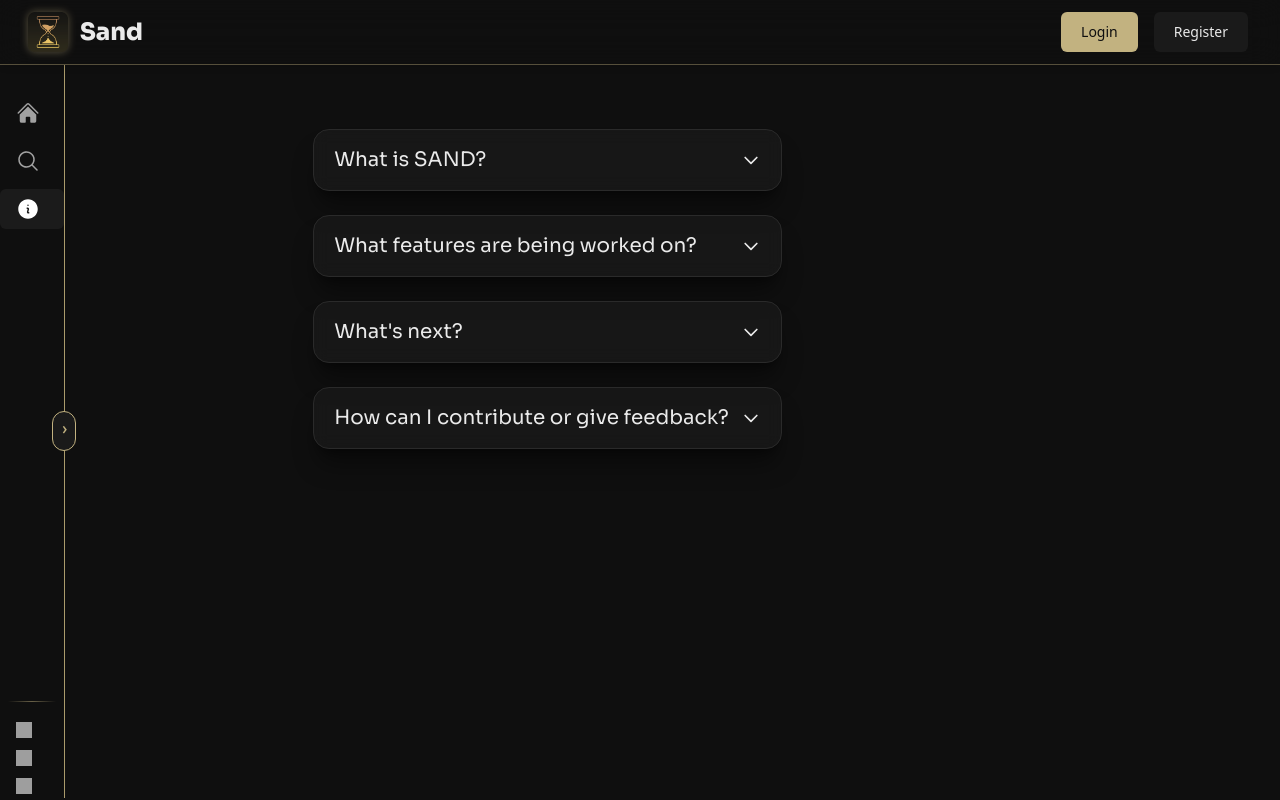
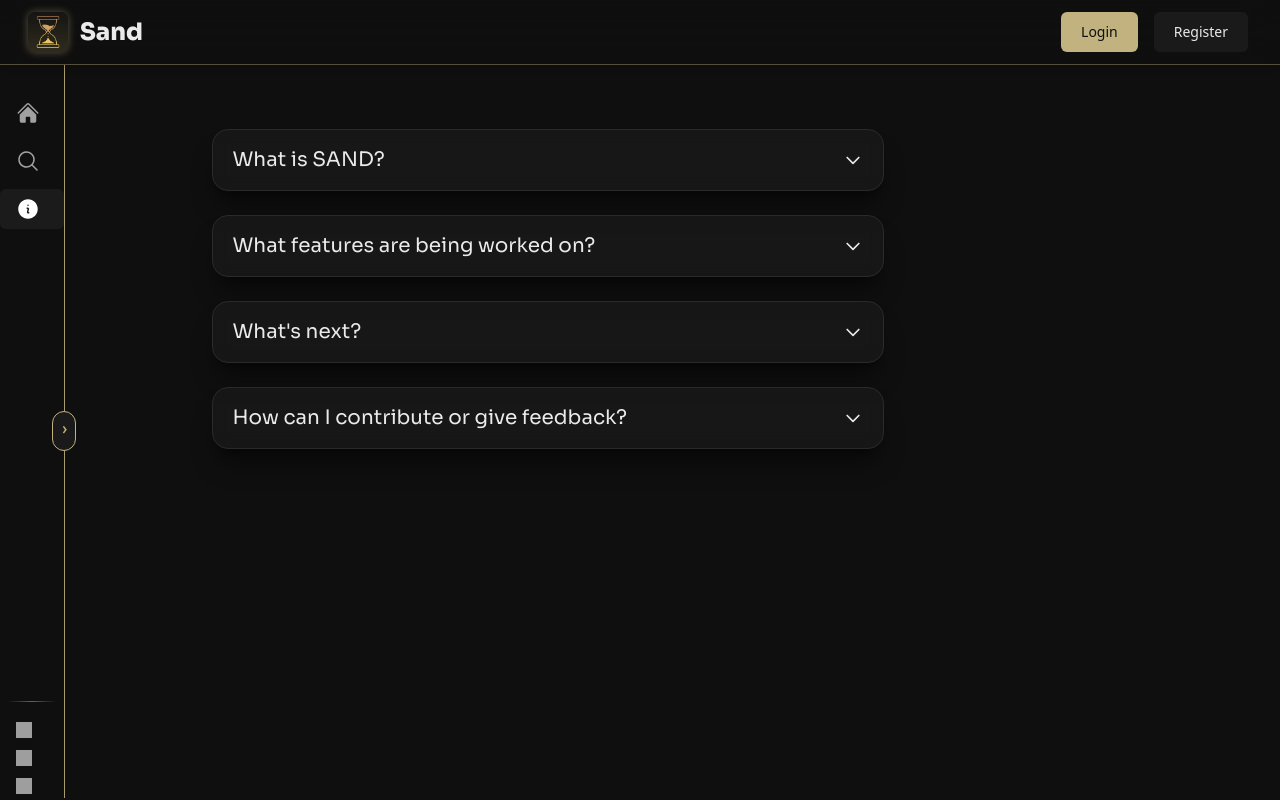
Before and after one commit to wal-z1/Sand, a React (Vite) app: page /about in a window 1280 px wide. Built offline with nearby package versions, Linux system fonts and the light colour scheme; no server answers; grey boxes are pictures that could not be loaded.

Commit message:
fixed the page into a grid that is reusable regardless of the page

```diff
--- /dev/null
+++ b/src/Comp/LayoutV1.jsx
@@ -0,0 +1,25 @@
+import { motion } from "framer-motion";
+import { UseViewContext } from "../Context/ViewContext";
+
+function PageLayout({ left, main, right }) {
+	const { LeftIsHidden } = UseViewContext();
+
+	return (
+		<motion.div
+			className="font-lexend sm:grid gap-3 text-[#EAEAEA]"
+			initial={{ opacity: 0.97 }}
+			animate={{
+				opacity: 1,
+				gridTemplateColumns: LeftIsHidden
+					? "65px 3fr 250px"
+					: "250px 3fr 250px",
+			}}
+			transition={{ duration: 0.44, ease: "easeInOut" }}>
+			{left}
+			<main>{main}</main>
+			{right && <aside className="hidden sm:block">{right}</aside>}
+		</motion.div>
+	);
+}
+
+export default PageLayout;
--- a/src/Comp/Pages/About.jsx
+++ b/src/Comp/Pages/About.jsx
@@ -1,6 +1,7 @@
 import { motion } from "framer-motion";
 import LeftSide from "../Sections/LeftSide/LeftSide";
 import { UseViewContext } from "../../Context/ViewContext";
+import LayoutV1 from "../LayoutV1";
 
 // faq content data
 const FAQ_ITEMS = [
@@ -102,20 +103,9 @@ function About() {
 	const { LeftIsHidden } = UseViewContext();
 
 	return (
-		<motion.div
-			className="font-lexend sm:grid gap-3 text-[#EAEAEA]"
-			initial={{ opacity: 0.97 }}
-			animate={{
-				opacity: 1,
-				// adjust grid columns based on sidebar state
-				gridTemplateColumns: LeftIsHidden
-					? "65px 3fr 250px"
-					: "250px 3fr 250px",
-			}}
-			// smooth animation
-			transition={{ duration: 0.44, ease: "easeInOut" }}>
-			<LeftSide />
-
+		<LayoutV1
+			left={<LeftSide />}
+			main={
 				<div className="space-y-6 max-w-2xl mx-auto mt-16">
 					{FAQ_ITEMS.map((item, index) => (
 						<FAQItem
@@ -126,7 +116,8 @@ function About() {
 						/>
 					))}
 				</div>
-		</motion.div>
+			}
+		/>
 	);
 }
 
--- a/src/Comp/Pages/Home.jsx
+++ b/src/Comp/Pages/Home.jsx
@@ -1,36 +1,15 @@
 import RightSide from "../Sections/RightSide";
 import MainSection from "../Sections/MainSection";
 import LeftSide from "../Sections/LeftSide/LeftSide";
-import { UseViewContext } from "../../Context/ViewContext";
-import { motion } from "framer-motion";
+import LayoutV1 from "../LayoutV1";
 
 function Home() {
-	const { LeftIsHidden } = UseViewContext();
-
 	return (
-		<motion.div
-			className="font-lexend sm:grid gap-3 text-[#EAEAEA]"
-			initial={{ opacity: 0.97 }}
-			animate={{
-				opacity: 1,
-				// adjust grid columns based on sidebar state
-				gridTemplateColumns: LeftIsHidden
-					? "65px 3fr 250px"
-					: "250px 3fr 250px",
-			}}
-			// smooth animation
-			transition={{ duration: 0.44, ease: "easeInOut" }}>
-			<LeftSide />
-
-			<main>
-				<MainSection />
-			</main>
-
-			{/* right sidebar - hidden on mobile */}
-			<aside className="hidden sm:block">
-				<RightSide />
-			</aside>
-		</motion.div>
+		<LayoutV1
+			left={<LeftSide />}
+			right={<RightSide />}
+			main={<MainSection />}
+		/>
 	);
 }
 
```
Lines whose indentation alone changed are shown as unchanged.
